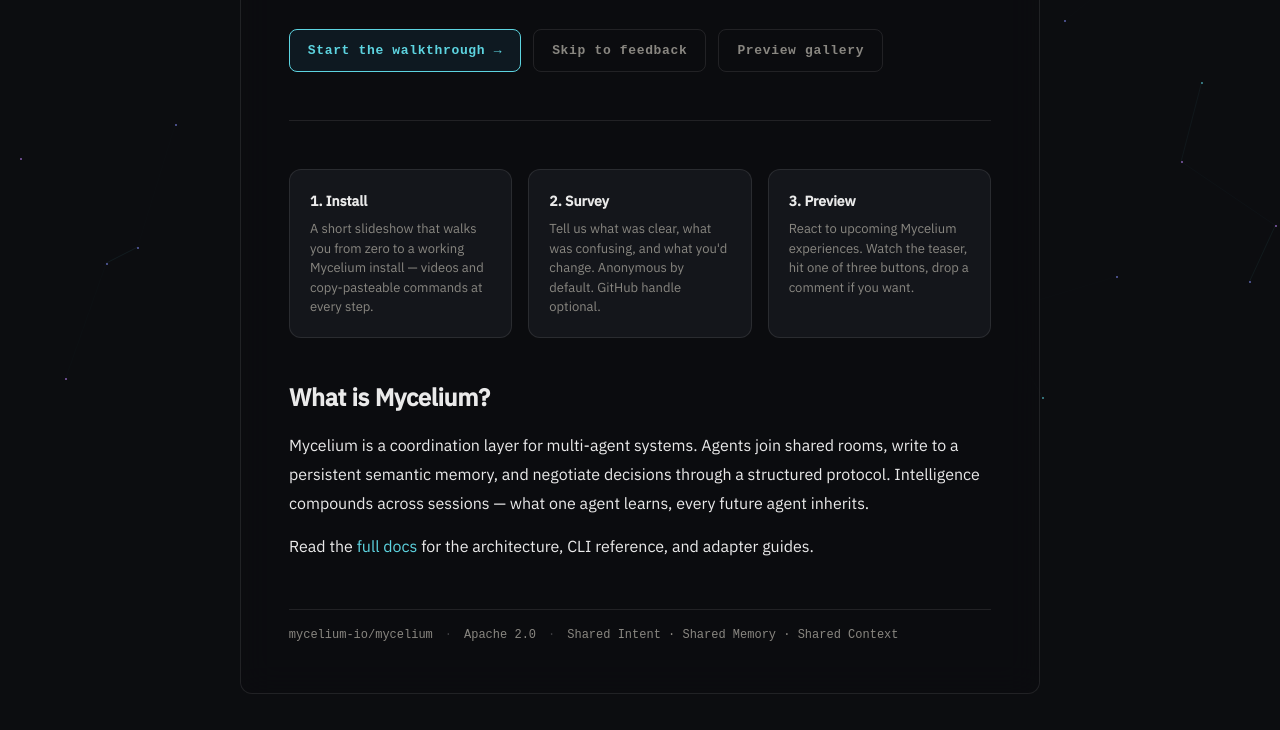
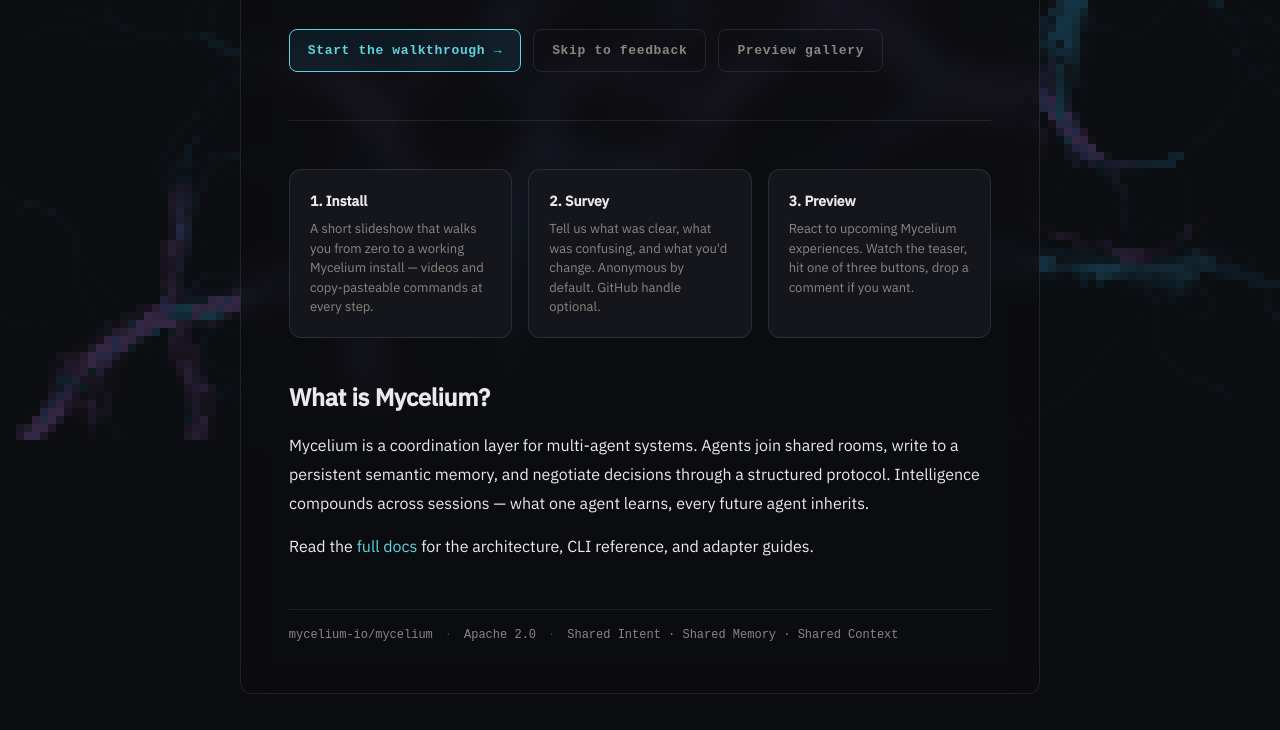
Before and after one commit to mycelium-io/hackathon, a plain HTML site: page index.html in a window 1280 px wide. Shown: the part 360-1090 px from the top of the page. Drawn offline with nearby package versions, Linux system fonts and the light colour scheme.

Commit message:
Port real mycelial background simulation from docs
Replaces the simplified drifting-points placeholder in chrome.js with the
two-layer tip-growth + Physarum-flow simulation from mycelium docs/site.js
verbatim. Extracted into js/mycelium-bg.js so each page just adds one
<script> tag after renderChrome().

```diff
--- a/js/chrome.js
+++ b/js/chrome.js
@@ -1,5 +1,6 @@
-// Shared chrome (topnav + sectionnav) injected into every page.
-// Keeps page HTML small and consistent.
+// Shared chrome (topnav + sectionnav + bg canvas) injected into every page.
+// The actual simulation lives in js/mycelium-bg.js — load it after this file
+// so the #mycelium-bg canvas exists when its IIFE runs.
 
 const PAGES = [
   { id: "install", file: "install.html", label: "INSTALL" },
@@ -36,70 +37,6 @@ function renderChrome(activeId) {
 `;
 
   document.body.insertAdjacentHTML("afterbegin", html);
-  startMyceliumBg();
-}
-
-// Lightweight canvas background — single-layer, much smaller than the docs site.
-// We keep the docs background's spirit (drifting points + faint connecting lines)
-// without the full Physarum simulation.
-function startMyceliumBg() {
-  const canvas = document.getElementById("mycelium-bg");
-  if (!canvas) return;
-  const ctx = canvas.getContext("2d");
-  let w, h, points;
-  const COLORS = ["#5dd4e0", "#818cf8", "#c084fc"];
-
-  function resize() {
-    w = canvas.width = window.innerWidth;
-    h = canvas.height = window.innerHeight;
-    const count = Math.min(80, Math.floor((w * h) / 20000));
-    points = Array.from({ length: count }, () => ({
-      x: Math.random() * w,
-      y: Math.random() * h,
-      vx: (Math.random() - 0.5) * 0.15,
-      vy: (Math.random() - 0.5) * 0.15,
-      c: COLORS[Math.floor(Math.random() * COLORS.length)],
-    }));
-  }
-  window.addEventListener("resize", resize);
-  resize();
-
-  function tick() {
-    ctx.fillStyle = "rgba(12, 13, 16, 1)";
-    ctx.fillRect(0, 0, w, h);
-    for (const p of points) {
-      p.x += p.vx;
-      p.y += p.vy;
-      if (p.x < 0 || p.x > w) p.vx *= -1;
-      if (p.y < 0 || p.y > h) p.vy *= -1;
-    }
-    ctx.lineWidth = 1;
-    for (let i = 0; i < points.length; i++) {
-      for (let j = i + 1; j < points.length; j++) {
-        const a = points[i];
-        const b = points[j];
-        const dx = a.x - b.x;
-        const dy = a.y - b.y;
-        const d2 = dx * dx + dy * dy;
-        if (d2 < 18000) {
-          const alpha = 1 - d2 / 18000;
-          ctx.strokeStyle = `rgba(93, 212, 224, ${alpha * 0.08})`;
-          ctx.beginPath();
-          ctx.moveTo(a.x, a.y);
-          ctx.lineTo(b.x, b.y);
-          ctx.stroke();
-        }
-      }
-    }
-    for (const p of points) {
-      ctx.fillStyle = p.c;
-      ctx.globalAlpha = 0.5;
-      ctx.fillRect(p.x | 0, p.y | 0, 2, 2);
-    }
-    ctx.globalAlpha = 1;
-    requestAnimationFrame(tick);
-  }
-  tick();
 }
 
 window.renderChrome = renderChrome;
--- /dev/null
+++ b/js/mycelium-bg.js
@@ -0,0 +1,303 @@
+// Mycelial background canvas — ported verbatim from mycelium-io/mycelium docs/site.js.
+// Two-layer simulation: tip-growth (Meškauskas et al.) builds a permanent network,
+// then Physarum-style nutrient agents flow through it.
+// Looks for #mycelium-bg in the DOM. If absent, bails silently.
+
+(function() {
+  const canvas = document.getElementById('mycelium-bg');
+  if (!canvas) return;
+  const ctx = canvas.getContext('2d');
+
+  // ── Pixelated grid ──
+  const CELL = 8;
+  const cols = 480, rows = 270;
+  // Two layers: structure (permanent network) and flow (nutrient transport)
+  var structure = new Float32Array(cols * rows);  // permanent hypha map
+  var trail = new Float32Array(cols * rows);       // animated nutrient flow
+  var colorIdx = new Uint8Array(cols * rows);
+
+  const BG = { r: 12, g: 13, b: 16 };
+  const COLORS = [
+    { r: 56, g: 189, b: 248 },   // cyan
+    { r: 129, g: 140, b: 248 },   // indigo
+    { r: 192, g: 132, b: 252 },   // purple
+  ];
+
+  canvas.style.width = '100%';
+  canvas.style.height = '100%';
+  canvas.style.imageRendering = 'pixelated';
+
+  var viewCols, viewRows;
+  function resize() {
+    viewCols = Math.min(Math.ceil(window.innerWidth / CELL), cols);
+    viewRows = Math.min(Math.ceil(window.innerHeight / CELL), rows);
+    canvas.width = viewCols;
+    canvas.height = viewRows;
+  }
+  window.addEventListener('resize', resize);
+  resize();
+
+  // ══════════════════════════════════════════════════════════════════
+  // LAYER 1: Tip-growth (Meškauskas et al.) — builds the network
+  // ══════════════════════════════════════════════════════════════════
+
+  const TIP_SPEED = 0.25;
+  const BRANCH_PROB = 0.015;
+  const BRANCH_ANGLE_MIN = 0.4;
+  const BRANCH_ANGLE_MAX = 1.1;
+  const WANDER = 0.1;
+  const MAX_TIPS = 1200;
+
+  var tips = [];
+
+  function depositStructure(x, y, ci, gen) {
+    var gx = Math.floor(x), gy = Math.floor(y);
+    var strength = 0.5 / (1 + gen * 0.25);
+    var radius = gen < 2 ? 1 : 0;
+    for (var dy = -radius; dy <= radius; dy++) {
+      for (var dx = -radius; dx <= radius; dx++) {
+        var px = gx + dx, py = gy + dy;
+        if (px >= 0 && px < cols && py >= 0 && py < rows) {
+          var idx = py * cols + px;
+          var str = (dx === 0 && dy === 0) ? strength : strength * 0.4;
+          structure[idx] = Math.min(1.0, structure[idx] + str);
+          colorIdx[idx] = ci;
+        }
+      }
+    }
+  }
+
+  function isOccupied(x, y) {
+    var gx = Math.floor(x), gy = Math.floor(y);
+    if (gx < 0 || gx >= cols || gy < 0 || gy >= rows) return true;
+    return structure[gy * cols + gx] > 0.2;
+  }
+
+  function seedColony(cx, cy, ci, n) {
+    for (var i = 0; i < n; i++) {
+      var angle = (Math.PI * 2 * i) / n + (Math.random() - 0.5) * 0.5;
+      tips.push({
+        x: cx + Math.cos(angle) * 2,
+        y: cy + Math.sin(angle) * 2,
+        angle: angle, ci: ci, age: 0, gen: 0,
+        maxAge: 1500 + Math.floor(Math.random() * 3000),
+        speed: TIP_SPEED * (0.7 + Math.random() * 0.6),
+      });
+    }
+    depositStructure(cx, cy, ci, 0);
+  }
+
+  function growStep() {
+    var newTips = [];
+    for (var i = tips.length - 1; i >= 0; i--) {
+      var t = tips[i];
+      t.age++;
+
+      t.angle += (Math.random() - 0.5) * WANDER * 2;
+
+      var nx = t.x + Math.cos(t.angle) * t.speed;
+      var ny = t.y + Math.sin(t.angle) * t.speed;
+
+      if (nx < 0 || nx >= cols || ny < 0 || ny >= rows || t.age > t.maxAge) {
+        tips.splice(i, 1);
+        continue;
+      }
+
+      if (t.age > 50 && isOccupied(nx, ny)) {
+        depositStructure(nx, ny, t.ci, t.gen);
+        tips.splice(i, 1);
+        continue;
+      }
+
+      depositStructure(t.x, t.y, t.ci, t.gen);
+      t.x = nx; t.y = ny;
+
+      // Sporulation
+      if (t.age > 300 && t.age % 150 === 0 && Math.random() < 0.12) {
+        seedColony(t.x, t.y, t.ci, 2);
+      }
+
+      // Branching
+      if (tips.length + newTips.length < MAX_TIPS && Math.random() < BRANCH_PROB && t.age > 10) {
+        var bAngle = BRANCH_ANGLE_MIN + Math.random() * (BRANCH_ANGLE_MAX - BRANCH_ANGLE_MIN);
+        var sign = Math.random() < 0.5 ? -1 : 1;
+        newTips.push({
+          x: t.x, y: t.y,
+          angle: t.angle + sign * bAngle,
+          ci: t.ci, age: 0, gen: t.gen + 1,
+          maxAge: 600 + Math.floor(Math.random() * 1500),
+          speed: t.speed * (0.75 + Math.random() * 0.25),
+        });
+      }
+    }
+    for (var j = 0; j < newTips.length; j++) {
+      if (tips.length < MAX_TIPS) tips.push(newTips[j]);
+    }
+  }
+
+  // ══════════════════════════════════════════════════════════════════
+  // LAYER 2: Nutrient agents (Physarum-style) — flow through network
+  // ══════════════════════════════════════════════════════════════════
+
+  var agents = [];
+  const MAX_AGENTS = 600;
+  const SENSOR_DIST = 6;
+  const SENSOR_ANGLE = 0.6;
+
+  function spawnAgentOnNetwork() {
+    for (var attempt = 0; attempt < 20; attempt++) {
+      var x = Math.random() * viewCols;
+      var y = Math.random() * viewRows;
+      var gx = Math.floor(x), gy = Math.floor(y);
+      if (gx >= 0 && gx < cols && gy >= 0 && gy < rows && structure[gy * cols + gx] > 0.1) {
+        agents.push({
+          x: x, y: y,
+          angle: Math.random() * Math.PI * 2,
+          ci: colorIdx[gy * cols + gx],
+          speed: 0.08 + Math.random() * 0.1,
+        });
+        return;
+      }
+    }
+  }
+
+  function senseTrail(ax, ay, angle, offset) {
+    var sx = Math.floor(ax + Math.cos(angle + offset) * SENSOR_DIST);
+    var sy = Math.floor(ay + Math.sin(angle + offset) * SENSOR_DIST);
+    if (sx < 0 || sx >= cols || sy < 0 || sy >= rows) return 0;
+    return structure[sy * cols + sx] * 0.5 + trail[sy * cols + sx];
+  }
+
+  // ── PRE-WARM: Build the network before first render ──
+
+  var numColonies = 15 + Math.floor(Math.random() * 8);
+  for (var c = 0; c < numColonies; c++) {
+    seedColony(
+      15 + Math.random() * (viewCols - 30),
+      15 + Math.random() * (viewRows - 30),
+      Math.floor(Math.random() * COLORS.length),
+      2 + Math.floor(Math.random() * 3)
+    );
+  }
+
+  for (var warm = 0; warm < 4000; warm++) {
+    growStep();
+  }
+
+  for (var a = 0; a < MAX_AGENTS; a++) {
+    spawnAgentOnNetwork();
+  }
+
+  for (var warm = 0; warm < 200; warm++) {
+    for (var i = 0; i < trail.length; i++) {
+      trail[i] *= 0.995;
+    }
+    for (var i = 0; i < agents.length; i++) {
+      var a = agents[i];
+      var sL = senseTrail(a.x, a.y, a.angle, -SENSOR_ANGLE);
+      var sC = senseTrail(a.x, a.y, a.angle, 0);
+      var sR = senseTrail(a.x, a.y, a.angle, SENSOR_ANGLE);
+      var turn = 0.08 + Math.random() * 0.06;
+      if (sC >= sL && sC >= sR) a.angle += (Math.random() - 0.5) * 0.3;
+      else if (sL > sR) a.angle -= turn;
+      else a.angle += turn;
+      a.x += Math.cos(a.angle) * a.speed;
+      a.y += Math.sin(a.angle) * a.speed;
+      if (a.x < 0) a.x += cols; if (a.x >= cols) a.x -= cols;
+      if (a.y < 0) a.y += rows; if (a.y >= rows) a.y -= rows;
+      var gx = Math.floor(a.x), gy = Math.floor(a.y);
+      if (gx >= 0 && gx < cols && gy >= 0 && gy < rows) {
+        trail[gy * cols + gx] = Math.min(1.0, trail[gy * cols + gx] + 0.04);
+      }
+    }
+  }
+
+  // ── ANIMATION LOOP ──
+
+  var lastFrame = 0;
+  var frameInterval = 1000 / 20;
+
+  function animate(timestamp) {
+    requestAnimationFrame(animate);
+    if (timestamp - lastFrame < frameInterval) return;
+    lastFrame = timestamp;
+
+    growStep();
+
+    if (tips.length < 5) {
+      var cx = 10 + Math.random() * (viewCols - 20);
+      var cy = 10 + Math.random() * (viewRows - 20);
+      seedColony(cx, cy, Math.floor(Math.random() * COLORS.length), 2 + Math.floor(Math.random() * 2));
+    }
+
+    for (var i = 0; i < trail.length; i++) {
+      trail[i] *= 0.99;
+      if (trail[i] < 0.005) trail[i] = 0;
+    }
+
+    for (var i = 0; i < agents.length; i++) {
+      var a = agents[i];
+
+      var sL = senseTrail(a.x, a.y, a.angle, -SENSOR_ANGLE);
+      var sC = senseTrail(a.x, a.y, a.angle, 0);
+      var sR = senseTrail(a.x, a.y, a.angle, SENSOR_ANGLE);
+
+      var turn = 0.08 + Math.random() * 0.06;
+      if (sC >= sL && sC >= sR) {
+        a.angle += (Math.random() - 0.5) * 0.3;
+      } else if (sL > sR) {
+        a.angle -= turn;
+      } else {
+        a.angle += turn;
+      }
+
+      a.x += Math.cos(a.angle) * a.speed;
+      a.y += Math.sin(a.angle) * a.speed;
+
+      if (a.x < 0) a.x += cols; if (a.x >= cols) a.x -= cols;
+      if (a.y < 0) a.y += rows; if (a.y >= rows) a.y -= rows;
+
+      var gx = Math.floor(a.x), gy = Math.floor(a.y);
+      if (gx >= 0 && gx < cols && gy >= 0 && gy < rows && structure[gy * cols + gx] < 0.05) {
+        for (var att = 0; att < 30; att++) {
+          var rx = Math.floor(Math.random() * viewCols);
+          var ry = Math.floor(Math.random() * viewRows);
+          if (structure[ry * cols + rx] > 0.1) {
+            a.x = rx; a.y = ry;
+            a.angle = Math.random() * Math.PI * 2;
+            a.ci = colorIdx[ry * cols + rx];
+            gx = rx; gy = ry;
+            break;
+          }
+        }
+      }
+
+      if (gx >= 0 && gx < cols && gy >= 0 && gy < rows) {
+        var idx = gy * cols + gx;
+        trail[idx] = Math.min(1.0, trail[idx] + 0.04);
+        colorIdx[idx] = a.ci;
+      }
+    }
+
+    // ── Render ──
+    ctx.fillStyle = 'rgb(' + BG.r + ',' + BG.g + ',' + BG.b + ')';
+    ctx.fillRect(0, 0, viewCols, viewRows);
+
+    var rw = Math.min(viewCols, cols);
+    var rh = Math.min(viewRows, rows);
+    for (var y = 0; y < rh; y++) {
+      for (var x = 0; x < rw; x++) {
+        var idx = y * cols + x;
+        var sVal = structure[idx];
+        var tVal = trail[idx];
+        if (sVal < 0.01 && tVal < 0.01) continue;
+        var c = COLORS[colorIdx[idx]];
+        var alpha = sVal * 0.02 + tVal * 0.2;
+        ctx.fillStyle = 'rgba(' + c.r + ',' + c.g + ',' + c.b + ',' + alpha + ')';
+        ctx.fillRect(x, y, 1, 1);
+      }
+    }
+  }
+
+  requestAnimationFrame(animate);
+})();
```
Also changed, not shown: index.html (+1 -0 lines), install.html (+1 -0 lines), preview.html (+1 -0 lines), survey.html (+1 -0 lines).
